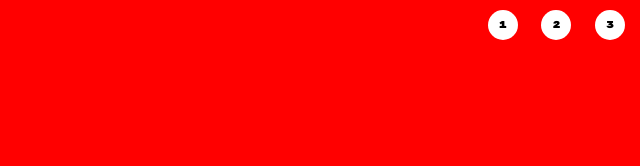
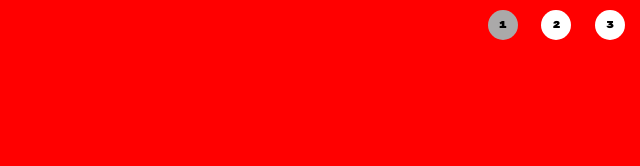
Before and after one commit to BeainaT/htmlcss-shoes, a plain HTML site: page index.html in a window 1280 px wide. In both pictures the pointer is over the link 1142 px from the left and 25 px from the top of the page. Shown: the top 166 px of the page, 640-1280 px from the left. Drawn offline with Linux system fonts and the light colour scheme.

Commit message:
add link hover

```diff
--- a/css/style.css
+++ b/css/style.css
@@ -75,3 +75,7 @@ h2 {
 #yellow-page h2 {
     color: #008000;
 }
+/*hover link*/
+.header-nav ul li a:hover {
+    background-color: #aaa9a9;
+}
```
